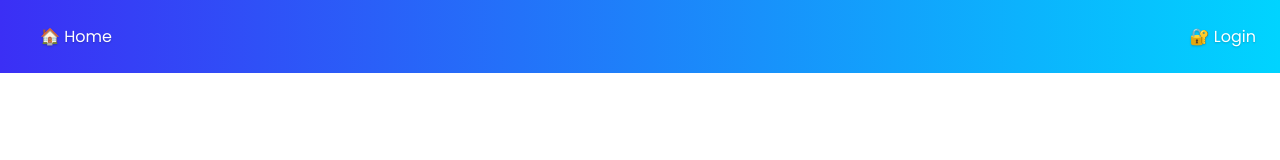
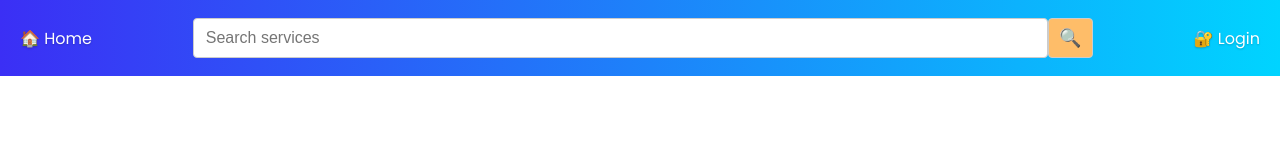
Before and after one commit to Lisboa8045/academy-project, an Angular app in the folder frontend/: page / in a window 1280 px wide. Shown: the top 160 px of the page. Built offline with nearby package versions, Linux system fonts and the light colour scheme; no server answers.

Commit message:
added search bar to header

```diff
--- a/frontend/angular.json
+++ b/frontend/angular.json
@@ -92,5 +92,8 @@
         }
       }
     }
+  },
+  "cli": {
+    "analytics": false
   }
 }
--- a/frontend/src/app/app.routes.ts
+++ b/frontend/src/app/app.routes.ts
@@ -2,9 +2,11 @@ import { Routes } from '@angular/router';
 import {AuthComponent} from './auth/auth.component';
 import {ProfileComponent} from './profile/profile.component';
 import {UnauthorizedComponent} from './unauthorized.component';
+import {ServiceListComponent} from './service/service-list.component';
 
 export const routes: Routes = [
   { path: 'auth', component: AuthComponent },
   { path: 'profile', component: ProfileComponent },
   { path: 'unauthorized', component: UnauthorizedComponent },
+  { path: 'services', component: ServiceListComponent },
 ];
--- a/frontend/src/app/header/app-header.component.css
+++ b/frontend/src/app/header/app-header.component.css
@@ -1,9 +1,14 @@
 .header {
   background: linear-gradient(90deg, #3b2ff5 0%, #00d4ff 100%);
   border-bottom: none; /* gradient edge looks better without a solid line */
-  padding: 1.5rem 1.5rem;
+  padding: 0.625rem 1.25rem;
   font-family: 'Poppins', sans-serif;
   color: white;
+}
+
+.home-link {
+  margin-left: -1rem;
+  margin-right: 1rem;
 }
 
 .nav {
@@ -19,7 +24,7 @@
   font-weight: 500;
   transition: transform 0.25s ease, color 0.2s ease-in-out;
   text-shadow: 0 1px 2px rgba(0, 0, 0, 0.2);
-
+  white-space: nowrap;
 }
 
 .nav-item:hover {
@@ -28,8 +33,39 @@
   transform: scale(1.08)
 }
 
-
 .right-links {
   display: flex;
   align-items: center;
+  gap: 1rem;
 }
+
+.search-form {
+  display: flex;
+  align-items: stretch;
+  width: 100%;
+  max-width: 900px;
+  margin: 0 auto;
+}
+
+.search-input {
+  flex: 1;
+  height: 38px;
+  padding: 0 12px;
+  font-size: 16px;
+  border: 1px solid #ccc;
+}
+
+.search-button {
+  height: 40px;
+  width: 45px;
+  background-color: #febd69;
+  border: 1px solid #ccc;
+  font-size: 18px;
+  display: flex;
+  align-items: center;
+  justify-content: center;
+}
+
+.search-button:hover {
+  background-color: #f3a847;
+}
--- a/frontend/src/app/header/app-header.component.html
+++ b/frontend/src/app/header/app-header.component.html
@@ -1,6 +1,20 @@
 <header class="header">
   <nav class="nav">
-    <a class="nav-item" routerLink="/">🏠 Home</a>
+    <div class="home-link">
+      <a class="nav-item" routerLink="/">🏠 Home</a>
+    </div>
+
+    <form class="search-form" (ngSubmit)="onSearch()">
+      <input
+        type="text"
+        name="query"
+        [(ngModel)]="searchQuery"
+        placeholder="Search services"
+        maxlength="100"
+        class="search-input"
+      />
+      <button type="submit" class="search-button">🔍</button>
+    </form>
 
     <div class="right-links">
       @if (username()) {
--- a/frontend/src/app/header/app-header.component.ts
+++ b/frontend/src/app/header/app-header.component.ts
@@ -1,16 +1,35 @@
-import {Component, inject, Input, signal} from '@angular/core';
+import {Component, inject} from '@angular/core';
 import { CommonModule } from '@angular/common';
-import { RouterModule } from '@angular/router';
+import {Router, RouterModule} from '@angular/router';
 import {AuthStore} from '../auth/auth.store';
+import {FormsModule} from '@angular/forms';
 
 @Component({
   selector: 'app-header',
   standalone: true,
-  imports: [CommonModule, RouterModule],
+  imports: [CommonModule, RouterModule, FormsModule],
   templateUrl: './app-header.component.html',
   styleUrls: ['./app-header.component.css']
 })
 export class AppHeaderComponent {
+  searchQuery: string = '';
   readonly username = inject(AuthStore).username;
 
+  constructor(private router: Router) {}
+
+  onSearch(): void {
+    const query = this.searchQuery.trim();
+
+    if (query.length > 100) {
+      this.searchQuery = query.slice(0, 100);
+    } else {
+      this.searchQuery = query;
+    }
+
+    if (this.searchQuery) {
+      this.router.navigate(['/services'], {
+        queryParams: { q: this.searchQuery },
+      });
+    }
+  }
 }
```
